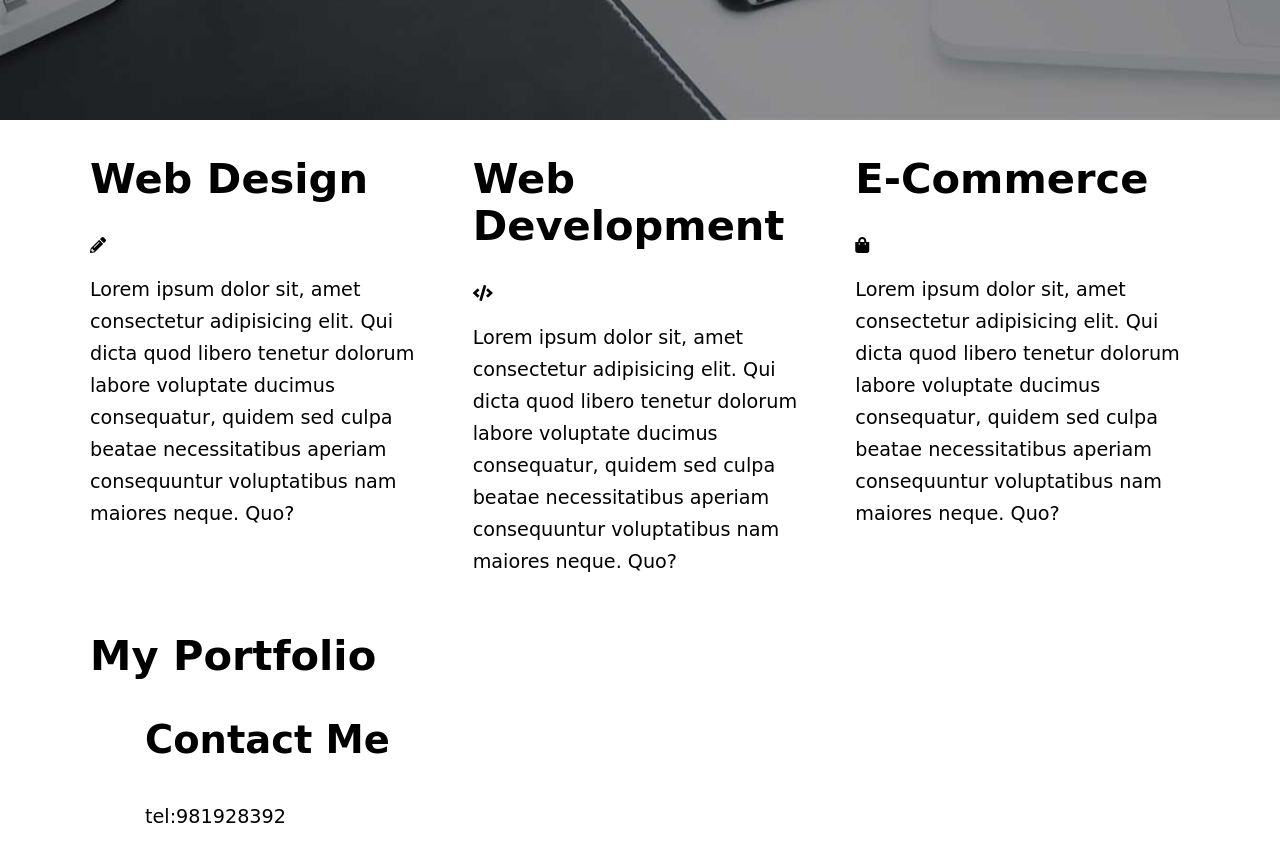
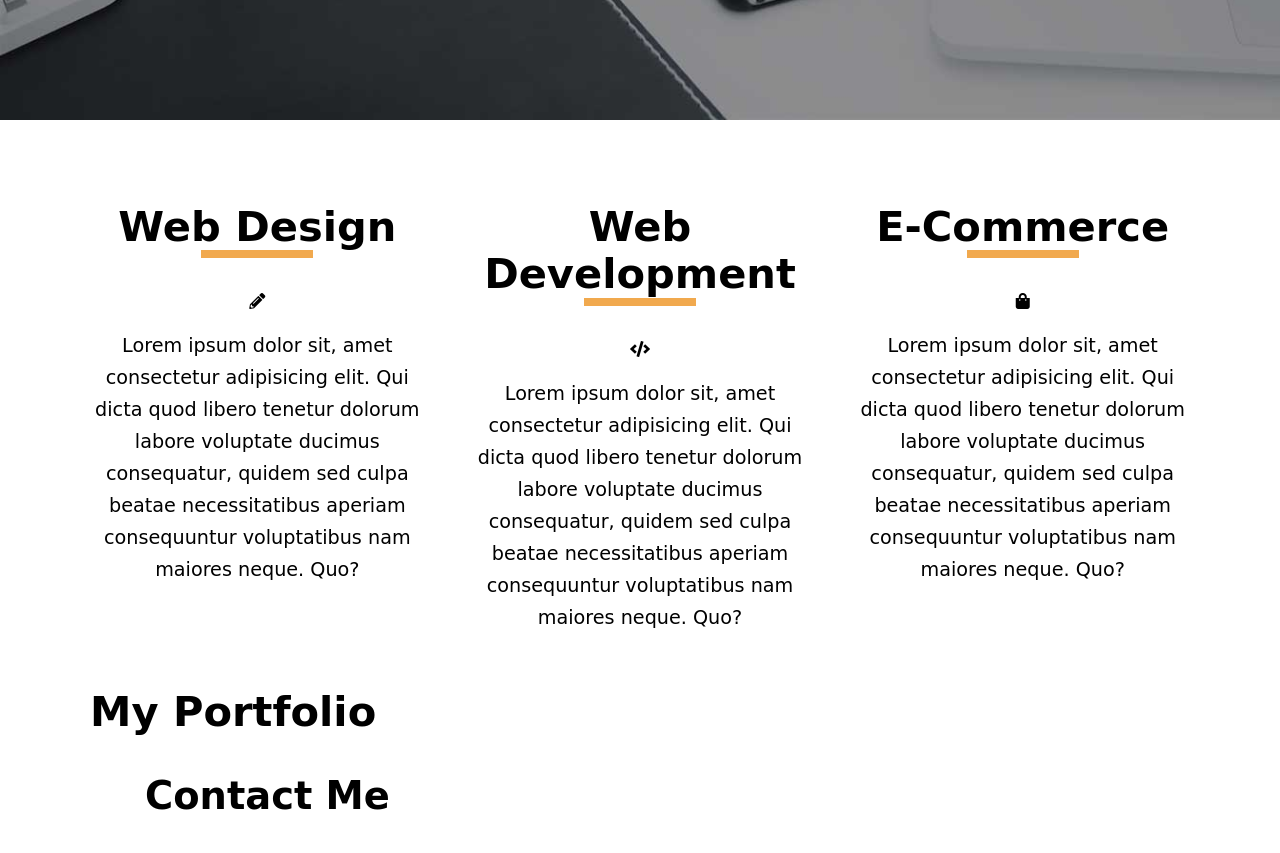
Before and after one commit to varunkr9866/freelance_cssgrid_project, a plain HTML site: page index.html in a window 1280 px wide. Shown: the part 680-1533 px from the top of the page. Drawn offline with nearby package versions, Linux system fonts and the light colour scheme.

Commit message:
DESIGNING THE SERVICES PART IN THE PROJECT

```diff
--- a/css/style.css
+++ b/css/style.css
@@ -52,3 +52,18 @@ p {
     grid-template-columns: repeat(auto-fit,minmax(200px,1fr));
     column-gap: 3rem;
 }
+
+.service{
+    margin-top: 3rem;
+    text-align: center;
+}
+
+.service h2:after{
+    height: .5rem;
+    width: 7rem;
+    background-color: var(--primary);
+    content: '';
+    display: grid;
+    margin: 0 auto;
+
+}
```
